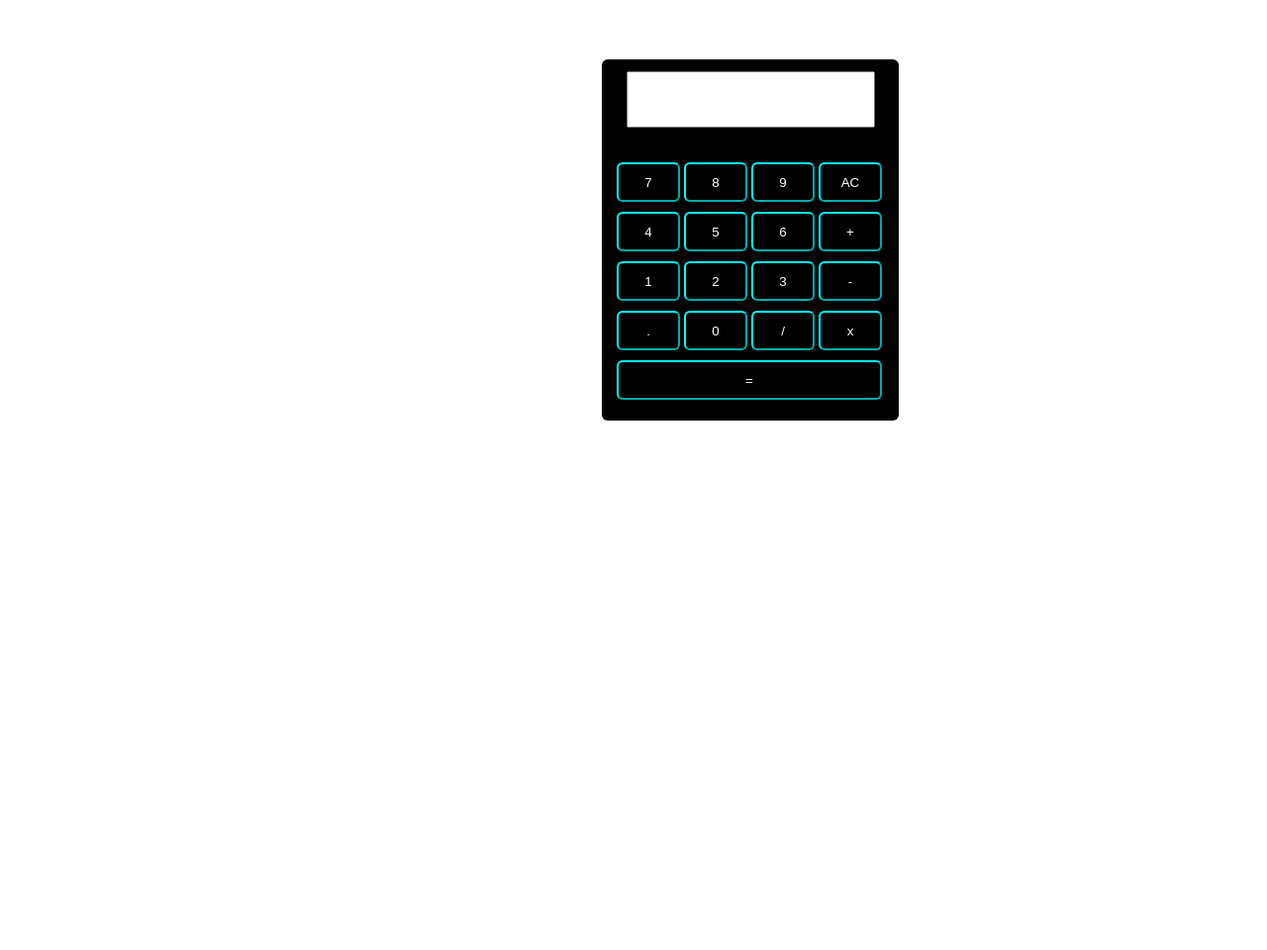
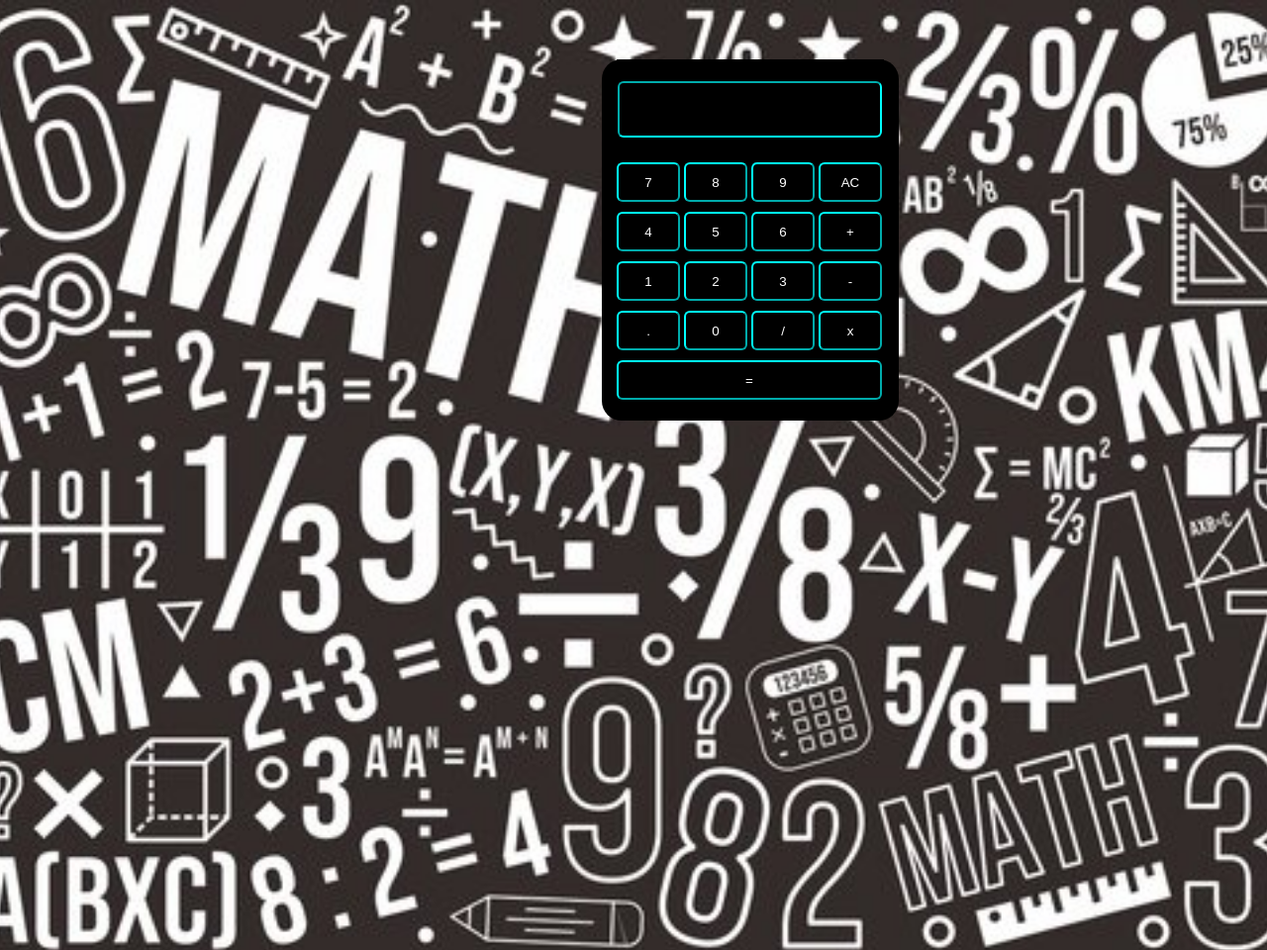
Before and after one commit to aStarrrrr/Calculator-JS, a plain HTML site: page Index.html in a window 1280 px wide. Shown: the top 960 px of the page at 99% size. Before the commit the page ends 800 px from the top, so only its background shows below. Drawn offline with Linux system fonts and the light colour scheme.

Commit message:
Completed

```diff
--- a/Style.css
+++ b/Style.css
@@ -2,7 +2,7 @@
     width: 300px;
     height: 365px;
     background: black;
-    border-radius: 6px;
+    border-radius: 20px;
     margin-left: 600px;
     margin-top: 60px;
 }
@@ -21,11 +21,15 @@
 }
 #screen{
     pointer-events: none;
-    pointer-events: none;
-    width: 90%;
+    width: 96%;
     height: 70%;
-    margin-left: 10px;
-    margin-top: 12px;
+    margin-left: 1px;
+    margin-top: 22px;
+    color: #fff;
+    font-size: 30px;
+    border-color: aqua;
+    border-radius: 6px;
+    background-color: black;
 }
 /* .row{
     background-color: red;
@@ -50,3 +54,10 @@
     color: #fff;
     background-color: black;
 }
+body{
+    background-image: url(Image1.png);
+    width: 100%;
+    height: 900px;
+    background-size: cover;
+    background-position: center;
+}
```
Also changed, not shown: Image1.png (added).
